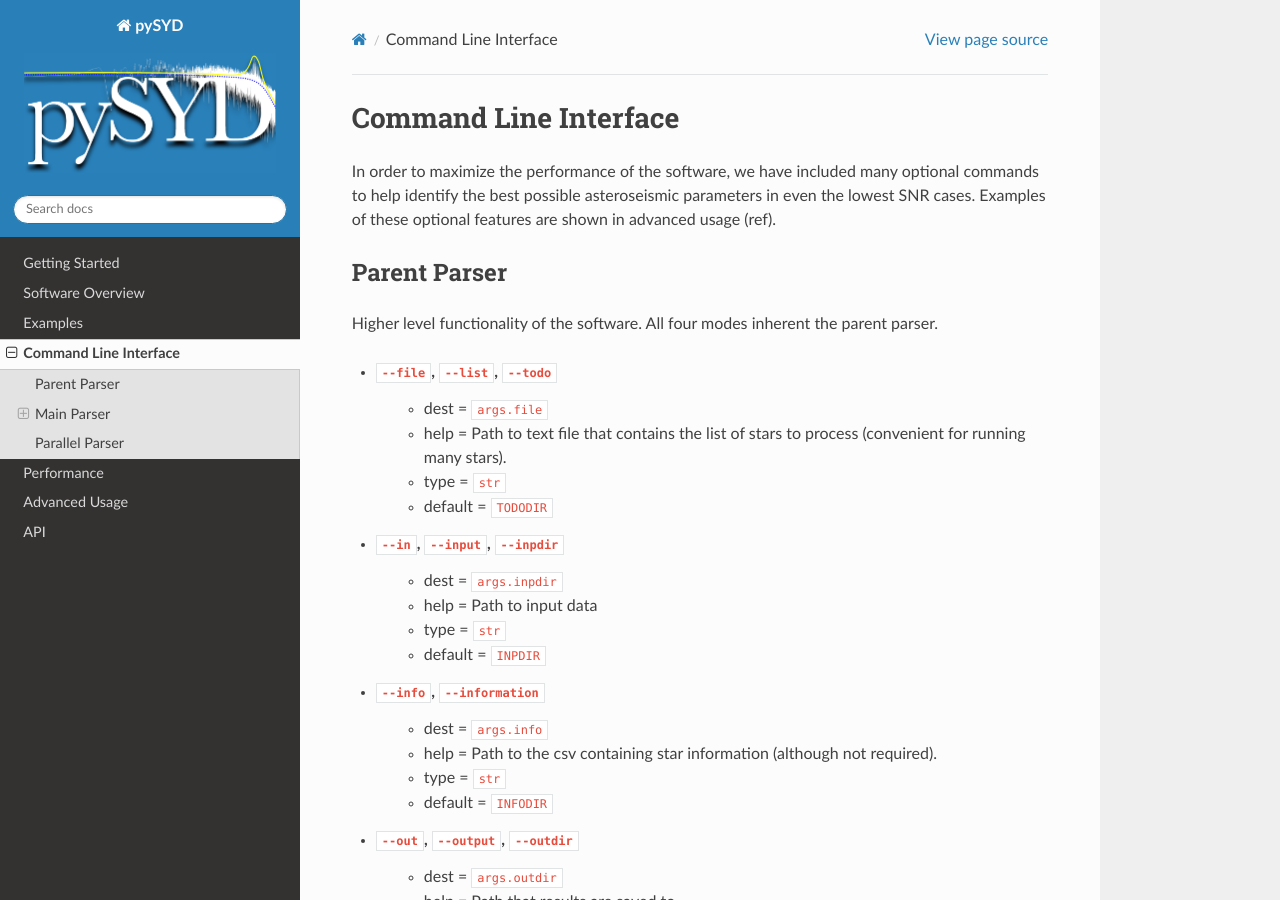
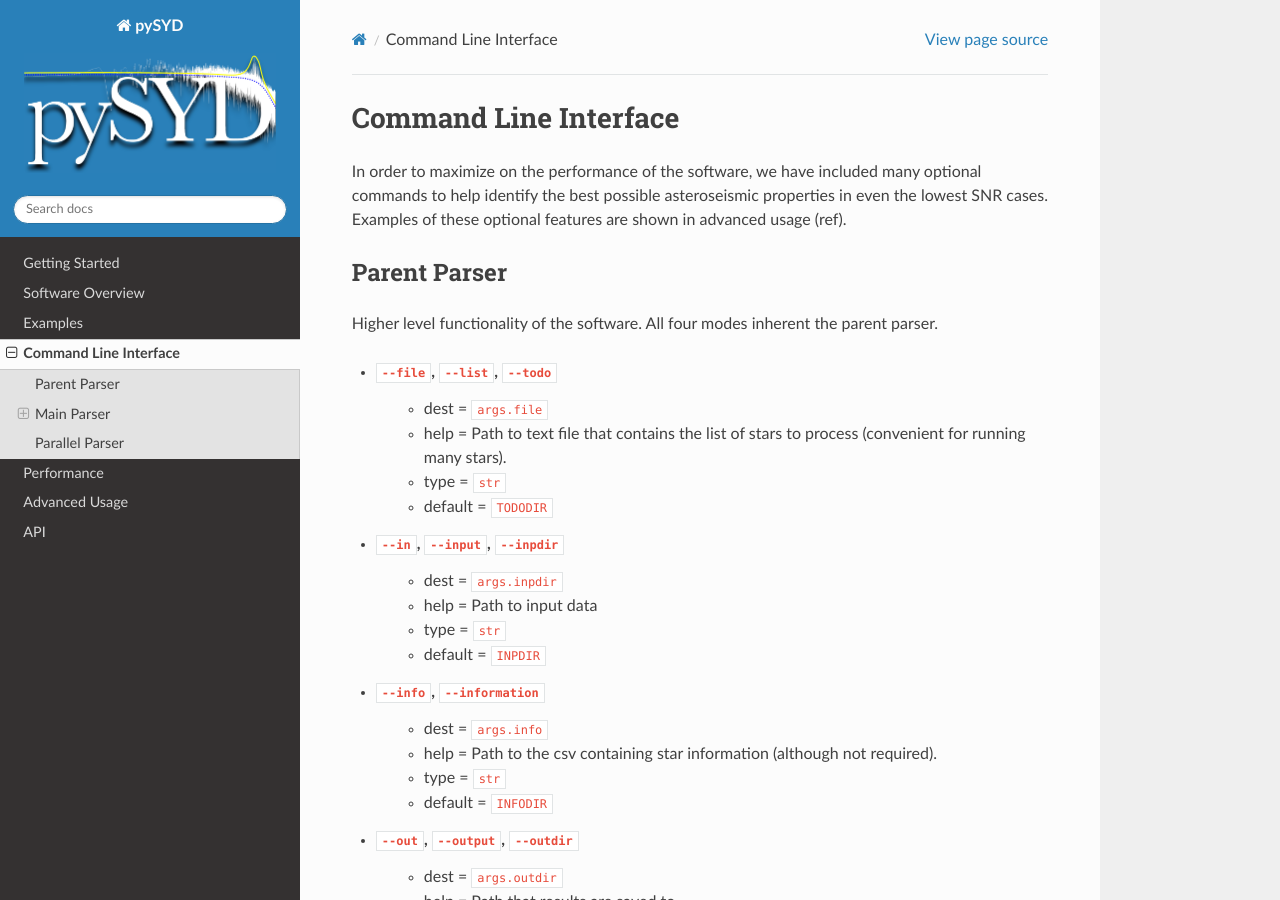
Before and after one commit to ashleychontos/pySYD, a Sphinx documentation site: the page built from docs/cli.rst, in a window 1280 px wide and 900 px high. Built offline with Sphinx 7.4.7 and the Read the Docs theme 2.0.0, drawn with Linux system fonts in a browser that asks for light colours; the version number could not be read and is left out.

Commit message:
Update cli.rst

```diff
--- a/docs/cli.rst
+++ b/docs/cli.rst
@@ -3,8 +3,8 @@
 Command Line Interface
 ************************
 
-In order to maximize the performance of the software, we have included many optional commands to help identify the
-best possible asteroseismic parameters in even the lowest SNR cases. Examples of these optional features are shown
+In order to maximize on the performance of the software, we have included many optional commands to help identify the
+best possible asteroseismic properties in even the lowest SNR cases. Examples of these optional features are shown
 in advanced usage (ref).
 
 .. _parentparse:
```
